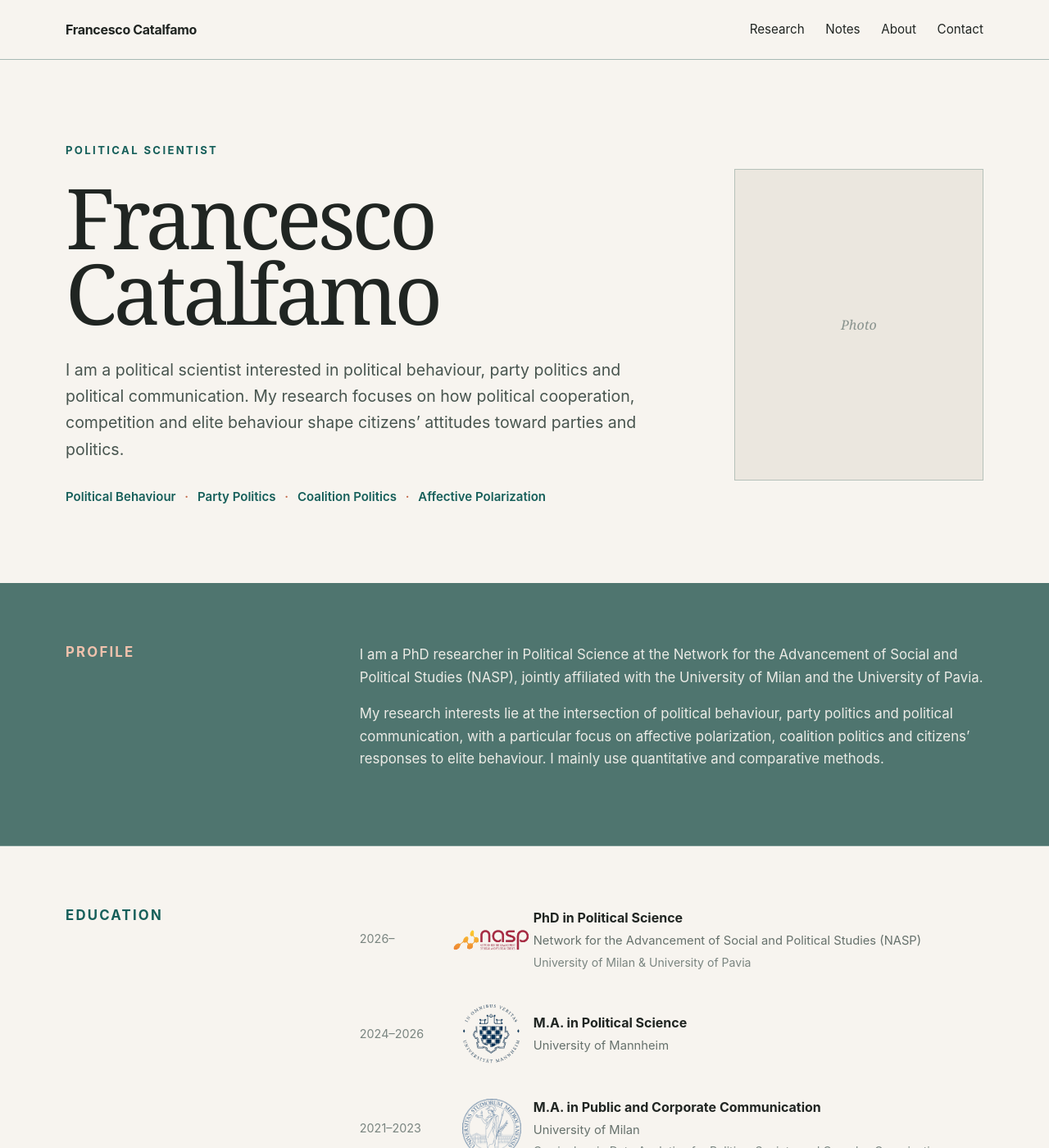
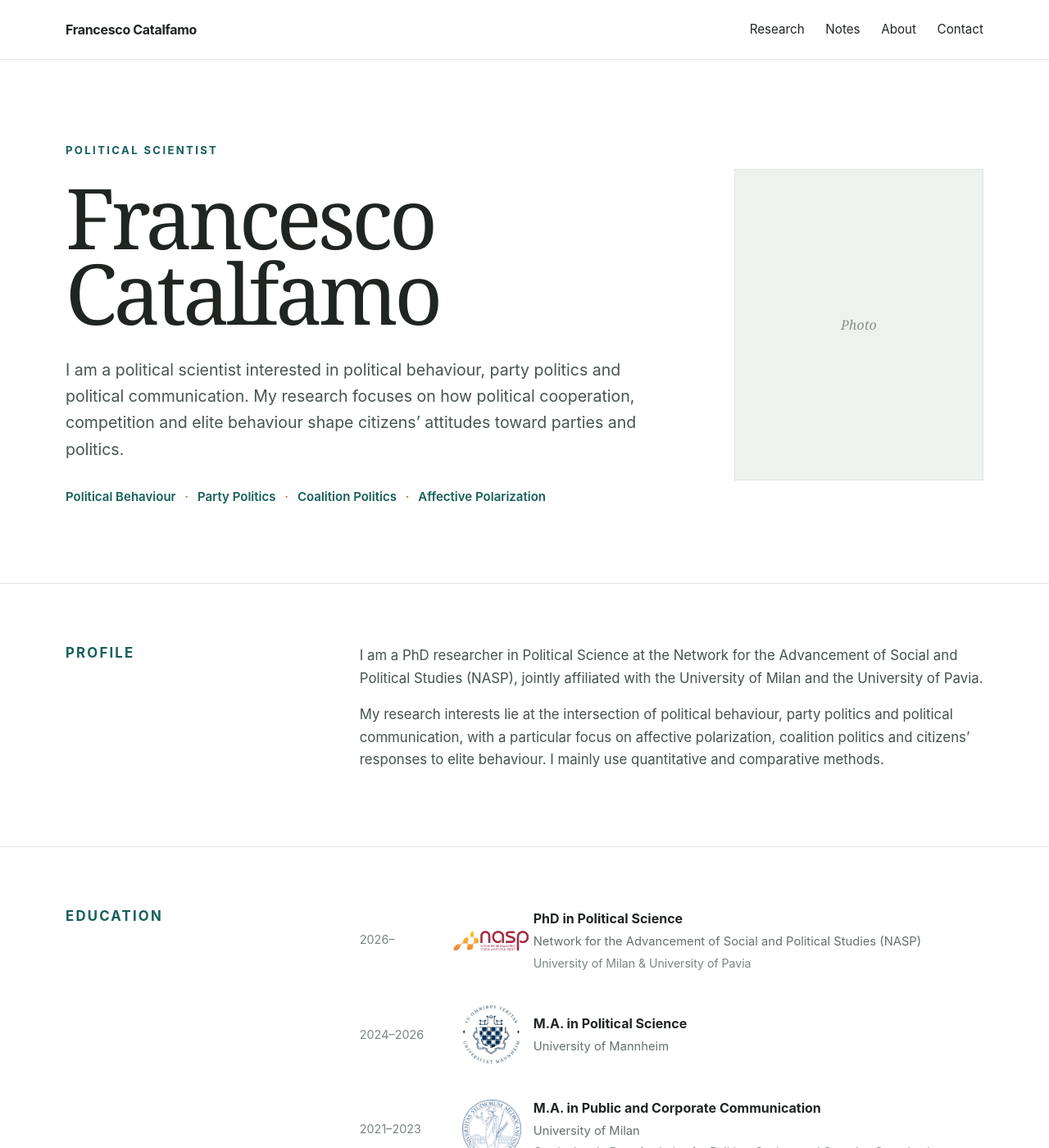
Before and after one commit to FCatalfamo/FCatalfamo.github.io, a Jekyll site: the page built from index.html, in a window 1280 px wide and 1400 px high. Shown: the whole window at 82% size. Built offline with Jekyll 4.4.1, drawn with Linux system fonts in a browser that asks for light colours.

Commit message:
Update index.html

```diff
--- a/index.html
+++ b/index.html
@@ -29,24 +29,17 @@ title: Francesco Catalfamo
 
             --petrol: #165f5a;
             --petrol-dark: #104945;
-
-            /* nuovo verde per le sezioni */
-            --petrol-panel: #4f756f;
-
             --petrol-soft: #eef5f2;
 
             --accent: #c46a4a;
             --accent-soft: #f6ebe6;
 
-            --warm: #f7f4ef;
-
             --ink: #202522;
             --muted: #66716c;
-
-            --white: #ffffff;
-
-            /* separatori più visibili */
-            --warm-line: rgba(16, 73, 69, 0.55);
+            --line: #dfe6e2;
+
+            --paper: #ffffff;
+            --paper-soft: #fafbf9;
 
             --max-width: 1120px;
 
@@ -78,7 +71,7 @@ title: Francesco Catalfamo
 
             color: var(--ink);
 
-            background: var(--warm);
+            background: var(--paper);
 
             line-height: 1.65;
 
@@ -125,11 +118,11 @@ title: Francesco Catalfamo
 
             z-index: 100;
 
-            background: rgba(247, 244, 239, 0.95);
+            background: rgba(255, 255, 255, 0.94);
 
             backdrop-filter: blur(12px);
 
-            border-bottom: 1px solid rgba(16, 73, 69, 0.34);
+            border-bottom: 1px solid var(--line);
 
         }
 
@@ -180,8 +173,6 @@ title: Francesco Catalfamo
         .hero {
 
             padding: 100px 0 92px;
-
-            background: var(--warm);
 
         }
 
@@ -307,9 +298,9 @@ title: Francesco Catalfamo
 
             aspect-ratio: 4 / 5;
 
-            background: #ebe7df;
-
-            border: 1px solid rgba(16, 73, 69, 0.24);
+            background: #edf2ef;
+
+            border: 1px solid var(--line);
 
             display: flex;
 
@@ -339,29 +330,13 @@ title: Francesco Catalfamo
 
         .section {
 
+            border-top: 1px solid var(--line);
+
             padding: 74px 0;
 
         }
 
 
-        .warm-section {
-
-            background: var(--warm);
-
-            border-top: 1px solid var(--warm-line);
-
-        }
-
-
-        .dark-section {
-
-            background: var(--petrol-panel);
-
-            color: var(--warm);
-
-        }
-
-
         .section-grid {
 
             display: grid;
@@ -390,13 +365,6 @@ title: Francesco Catalfamo
         }
 
 
-        .dark-section .section-label {
-
-            color: #f0c2ad;
-
-        }
-
-
         .section-copy {
 
             color: #46524d;
@@ -404,13 +372,6 @@ title: Francesco Catalfamo
             font-size: 1.05rem;
 
             max-width: 820px;
-
-        }
-
-
-        .dark-section .section-copy {
-
-            color: rgba(247, 244, 239, 0.93);
 
         }
 
@@ -684,7 +645,7 @@ title: Francesco Catalfamo
                 linear-gradient(
                     135deg,
                     var(--petrol-soft) 0%,
-                    #f1e9e2 100%
+                    #f7f3ed 100%
                 );
 
             color: var(--petrol);
@@ -702,7 +663,7 @@ title: Francesco Catalfamo
 
             height: 190px;
 
-            border: 1px solid rgba(22, 95, 90, 0.24);
+            border: 1px solid rgba(22, 95, 90, 0.22);
 
             border-radius: 50%;
 
@@ -723,7 +684,7 @@ title: Francesco Catalfamo
 
             height: 115px;
 
-            background: rgba(196, 106, 74, 0.11);
+            background: rgba(196, 106, 74, 0.10);
 
             transform: rotate(35deg);
 
@@ -817,7 +778,7 @@ title: Francesco Catalfamo
 
         .note-list {
 
-            border-top: 1px solid rgba(16, 73, 69, 0.34);
+            border-top: 1px solid var(--line);
 
         }
 
@@ -834,7 +795,7 @@ title: Francesco Catalfamo
 
             padding: 24px 0;
 
-            border-bottom: 1px solid rgba(16, 73, 69, 0.34);
+            border-bottom: 1px solid var(--line);
 
         }
 
@@ -1041,8 +1002,6 @@ title: Francesco Catalfamo
 
             margin: 0 0 18px;
 
-            color: var(--warm);
-
         }
 
 
@@ -1054,7 +1013,7 @@ title: Francesco Catalfamo
 
             gap: 6px;
 
-            color: #f0c2ad;
+            color: var(--petrol);
 
             font-size: 1rem;
 
@@ -1062,7 +1021,7 @@ title: Francesco Catalfamo
 
             padding-bottom: 3px;
 
-            border-bottom: 1px solid rgba(240, 194, 173, 0.72);
+            border-bottom: 1px solid var(--petrol);
 
             transition: 0.18s ease;
 
@@ -1071,9 +1030,9 @@ title: Francesco Catalfamo
 
         .cv-link:hover {
 
-            color: var(--white);
-
-            border-color: var(--white);
+            color: var(--petrol-dark);
+
+            border-color: var(--petrol-dark);
 
         }
 
@@ -1091,32 +1050,11 @@ title: Francesco Catalfamo
         }
 
 
-        .dark-section .text-link {
-
-            color: #f0c2ad;
-
-        }
-
-
-        .dark-section .text-link:hover {
-
-            color: var(--white);
-
-        }
-
-
         .contact-email {
 
             margin-top: 14px;
 
-            color: rgba(247, 244, 239, 0.93);
-
-        }
-
-
-        .contact-email a:hover {
-
-            color: var(--white);
+            color: #46524d;
 
         }
 
@@ -1136,13 +1074,11 @@ title: Francesco Catalfamo
 
         .site-footer {
 
-            background: var(--petrol-panel);
-
-            border-top: 1px solid rgba(247, 244, 239, 0.24);
+            border-top: 1px solid var(--line);
 
             padding: 28px 0;
 
-            color: rgba(247, 244, 239, 0.68);
+            color: #7a8580;
 
             font-size: 0.82rem;
 
@@ -1533,10 +1473,12 @@ title: Francesco Catalfamo
 
 
 
-        <!-- PROFILE -->
-
-
-        <section class="section dark-section">
+        <!-- ======================================
+             PROFILE
+        ====================================== -->
+
+
+        <section class="section">
 
             <div class="container section-grid">
 
@@ -1547,6 +1489,7 @@ title: Francesco Catalfamo
 
 
                 <div class="section-copy">
+
 
                     <p>
 
@@ -1569,6 +1512,7 @@ title: Francesco Catalfamo
 
                     </p>
 
+
                 </div>
 
             </div>
@@ -1578,10 +1522,12 @@ title: Francesco Catalfamo
 
 
 
-        <!-- EDUCATION -->
-
-
-        <section class="section warm-section">
+        <!-- ======================================
+             EDUCATION
+        ====================================== -->
+
+
+        <section class="section">
 
             <div class="container section-grid">
 
@@ -1596,9 +1542,11 @@ title: Francesco Catalfamo
 
                     <div class="timeline-item">
 
+
                         <div class="timeline-year">
                             2026–
                         </div>
+
 
                         <div class="education-logo-wrapper">
 
@@ -1610,6 +1558,7 @@ title: Francesco Catalfamo
 
                         </div>
 
+
                         <div class="timeline-content">
 
                             <div class="timeline-title">
@@ -1633,9 +1582,11 @@ title: Francesco Catalfamo
 
                     <div class="timeline-item">
 
+
                         <div class="timeline-year">
                             2024–2026
                         </div>
+
 
                         <div class="education-logo-wrapper">
 
@@ -1647,6 +1598,7 @@ title: Francesco Catalfamo
 
                         </div>
 
+
                         <div class="timeline-content">
 
                             <div class="timeline-title">
@@ -1666,9 +1618,11 @@ title: Francesco Catalfamo
 
                     <div class="timeline-item">
 
+
                         <div class="timeline-year">
                             2021–2023
                         </div>
+
 
                         <div class="education-logo-wrapper">
 
@@ -1680,6 +1634,7 @@ title: Francesco Catalfamo
 
                         </div>
 
+
                         <div class="timeline-content">
 
                             <div class="timeline-title">
@@ -1704,9 +1659,11 @@ title: Francesco Catalfamo
 
                     <div class="timeline-item">
 
+
                         <div class="timeline-year">
                             2018–2021
                         </div>
+
 
                         <div class="education-logo-wrapper">
 
@@ -1718,6 +1675,7 @@ title: Francesco Catalfamo
 
                         </div>
 
+
                         <div class="timeline-content">
 
                             <div class="timeline-title">
@@ -1742,10 +1700,12 @@ title: Francesco Catalfamo
 
 
 
-        <!-- CURRENT WORK -->
-
-
-        <section class="section warm-section">
+        <!-- ======================================
+             RESEARCH
+        ====================================== -->
+
+
+        <section class="section">
 
             <div class="container">
 
@@ -1766,10 +1726,28 @@ title: Francesco Catalfamo
                 </div>
 
 
+
+
                 <div class="research-cards">
 
 
+                    <!-- COALITION FORMATION -->
+
+
                     <article class="research-card">
+
+
+                        <!--
+                        Quando avrai la cover, sostituisci il blocco
+                        research-placeholder con:
+
+                        <img
+                            class="research-cover"
+                            src="/assets/images/research/coalition-formation.jpg"
+                            alt="Cover for The Affective Consequences of Coalition Formation"
+                        >
+                        -->
+
 
                         <a
                             class="research-cover-link"
@@ -1808,12 +1786,17 @@ title: Francesco Catalfamo
 
                         </p>
 
+
                     </article>
 
 
 
 
+                    <!-- VISIBLE DIVISION -->
+
+
                     <article class="research-card">
+
 
                         <a
                             class="research-cover-link"
@@ -1848,6 +1831,7 @@ title: Francesco Catalfamo
 
                         </p>
 
+
                     </article>
 
 
@@ -1860,10 +1844,12 @@ title: Francesco Catalfamo
 
 
 
-        <!-- NOTES -->
-
-
-        <section class="section warm-section">
+        <!-- ======================================
+             LATEST NOTES
+        ====================================== -->
+
+
+        <section class="section">
 
             <div class="container">
 
@@ -1884,6 +1870,8 @@ title: Francesco Catalfamo
                 </div>
 
 
+
+
                 <div class="note-list">
 
 
@@ -1904,6 +1892,8 @@ title: Francesco Catalfamo
                                     {{ note.date | date: "%d %b %Y" }}
 
                                 </div>
+
+
 
 
                                 <a
@@ -1929,6 +1919,8 @@ title: Francesco Catalfamo
                                 </a>
 
 
+
+
                                 <div>
 
 
@@ -1996,10 +1988,12 @@ title: Francesco Catalfamo
 
 
 
-        <!-- CV + CONTACT -->
-
-
-        <section class="section dark-section">
+        <!-- ======================================
+             CV + CONTACT
+        ====================================== -->
+
+
+        <section class="section">
 
             <div class="container cv-contact">
 
@@ -2022,6 +2016,8 @@ title: Francesco Catalfamo
                 </div>
 
 
+
+
                 <div>
 
                     <h2>
```
Also changed, not shown: other parts of index.html (+6 -2 lines).
